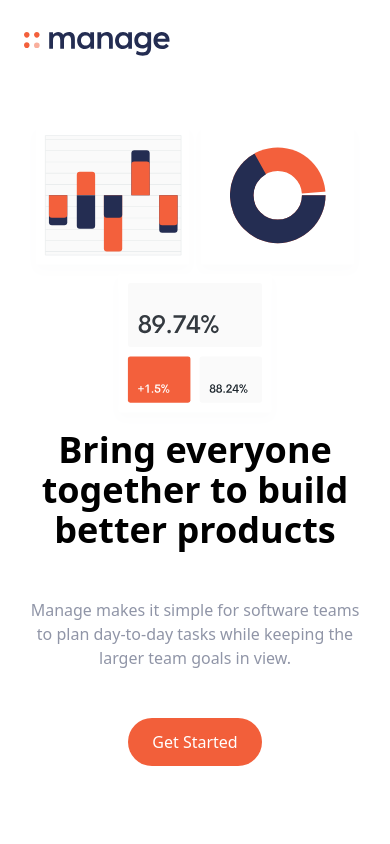
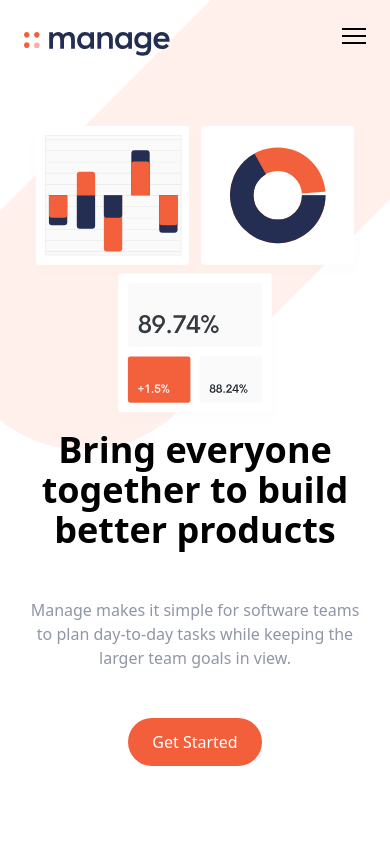
Before and after one commit to RonenTGreat/manage-landing-page, a website: page index.html in a window 390 px wide. Shown: the top 844 px of the page. Drawn offline with Linux system fonts and the light colour scheme.

Commit message:
mobile navbar completed

```diff
--- a/index.html
+++ b/index.html
@@ -32,7 +32,7 @@
         >
 
         <!-- Hamburger Icon -->
-        <button id="menu" class="block hamburger md:hidden focus:outline-none">
+        <button id="menu-btn" class="block hamburger md:hidden focus:outline-none">
           <span class="hamburger-top"></span>
           <span class="hamburger-middle"></span>
           <span class="hamburger-bottom"></span>
@@ -40,7 +40,7 @@
       </div>
       <!-- Mobile Menu -->
       <div class="md:hidden">
-        <div id="menu" class="absolute flex flex-col items-center hidden self-end  py-8 mt-10 space-y-6 font-bold bg-white sm:w-auto sm:self-center left-6 right-6 drop-shahow-md">
+        <div id="menu" class="absolute flex-col items-center hidden self-end  py-8 mt-10 space-y-6 font-bold bg-white sm:w-auto sm:self-center left-6 right-6 drop-shahow-md">
           <a href="">Pricing</a>
           <a href="">Product</a>
           <a href="">About Us</a>
@@ -332,5 +332,7 @@
         </div>
       </div>
     </footer>
+
+    <script src="./js/script.js"></script>
   </body>
 </html>
--- a/input.css
+++ b/input.css
@@ -1,3 +1,74 @@
 @tailwind base;
 @tailwind components;
 @tailwind utilities;
+
+body{
+  background-image: url("../images/bg-tablet-pattern.svg");
+  background-repeat: no-repeat;
+  background-size: 800px;
+  background-position: 90% - 25%;
+}
+
+cta {
+  background-image: url("../images/bg-simplify-section-desktop.svg");
+  background-repeat: no-repeat;
+}
+
+@media(max-width: 576px){
+  body{
+    background-position: -50px -50px;
+    background-size: 500px;
+  }
+
+  #cta{
+  background-image: url("../images/bg-simplify-section-mobile.svg");
+
+  }
+}
+
+/* Hamburger Menu */
+
+.hamburger {
+  cursor: pointer;
+  width: 24px;
+  height: 24px;
+  transition: all 0.25s;
+  position: relative;
+}
+
+.hamburger-top,
+.hamburger-middle,
+.hamburger-bottom {
+  position: absolute;
+  top: 0;
+  left: 0;
+  width: 24px;
+  height: 2px;
+  background: #000;
+  transform: rotate(0);
+  transition: all 0.5s;
+}
+
+.hamburger-middle{
+  transform: translateY(7px);
+}
+.hamburger-bottom{
+  transform: translateY(14px);
+}
+
+.open {
+  transform: rotate(90deg);
+  transform: translateY(0px);
+}
+
+.open .hamburger-top {
+  transform: rotate(45deg) translateY(6px) translate(6px);
+}
+
+.open .hamburger-middle{
+  display: none;
+}
+
+.open .hamburger-bottom {
+  transform: rotate(-45deg) translateY(6px) translate(-6px);
+}
```
Also changed, not shown: css/main.css.
